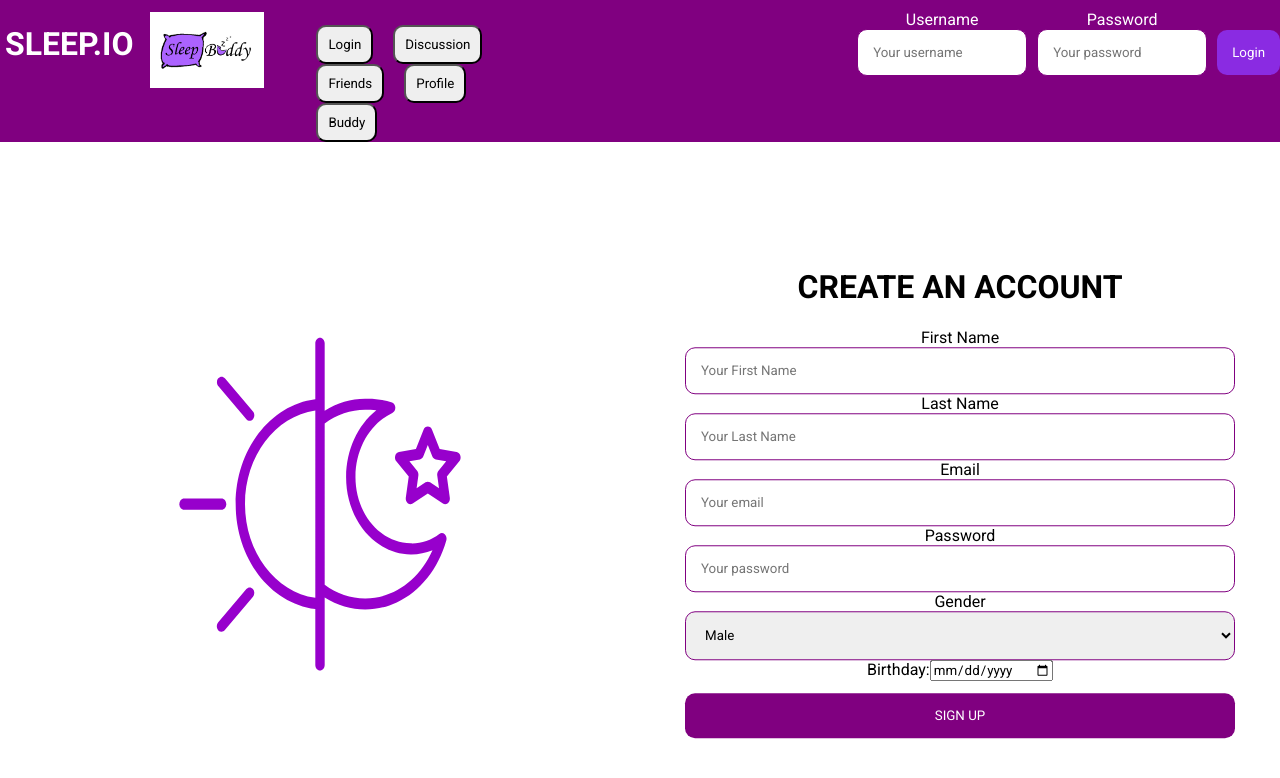
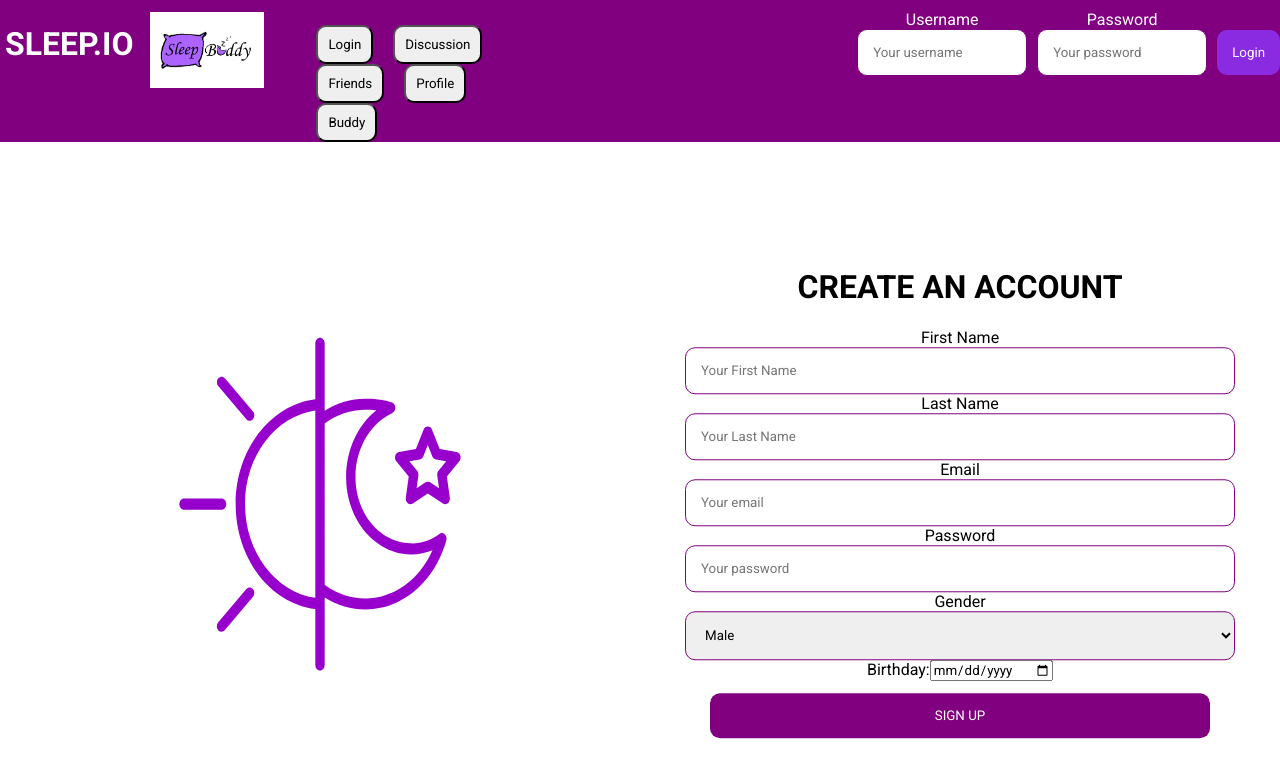
Before and after one commit to jmlacey/HCI-Social-Media-Project, a React (Create React App) app: page / in a window 1280 px wide. Shown: the top 778 px of the page. Built offline with nearby package versions, Linux system fonts and the light colour scheme.

Commit message:
Fixed discussion post button

```diff
--- a/src/App.css
+++ b/src/App.css
@@ -185,8 +185,8 @@ justify-content: center;
   margin-top: 12px;
   border: none;
   border-radius: 10px;
+  text-align: center;
   cursor: pointer;
-  text-align: center;
 }
 
 .postlist {
@@ -267,7 +267,7 @@ select {
 }
 
 input[type="submit"] {
-  width: 100%;
+  width: 500px;
   background-color: purple;
   color: white;
   padding: 15px;
--- a/src/Component/Discussion.jsx
+++ b/src/Component/Discussion.jsx
@@ -56,7 +56,7 @@ class Feed extends React.Component {
           </label>
           <br />
 
-          <input className="discussSubmit" value="Post" />
+          <input type="submit" value="Post" />
           <br />
           {this.state.postmessage}
         </form>
```
